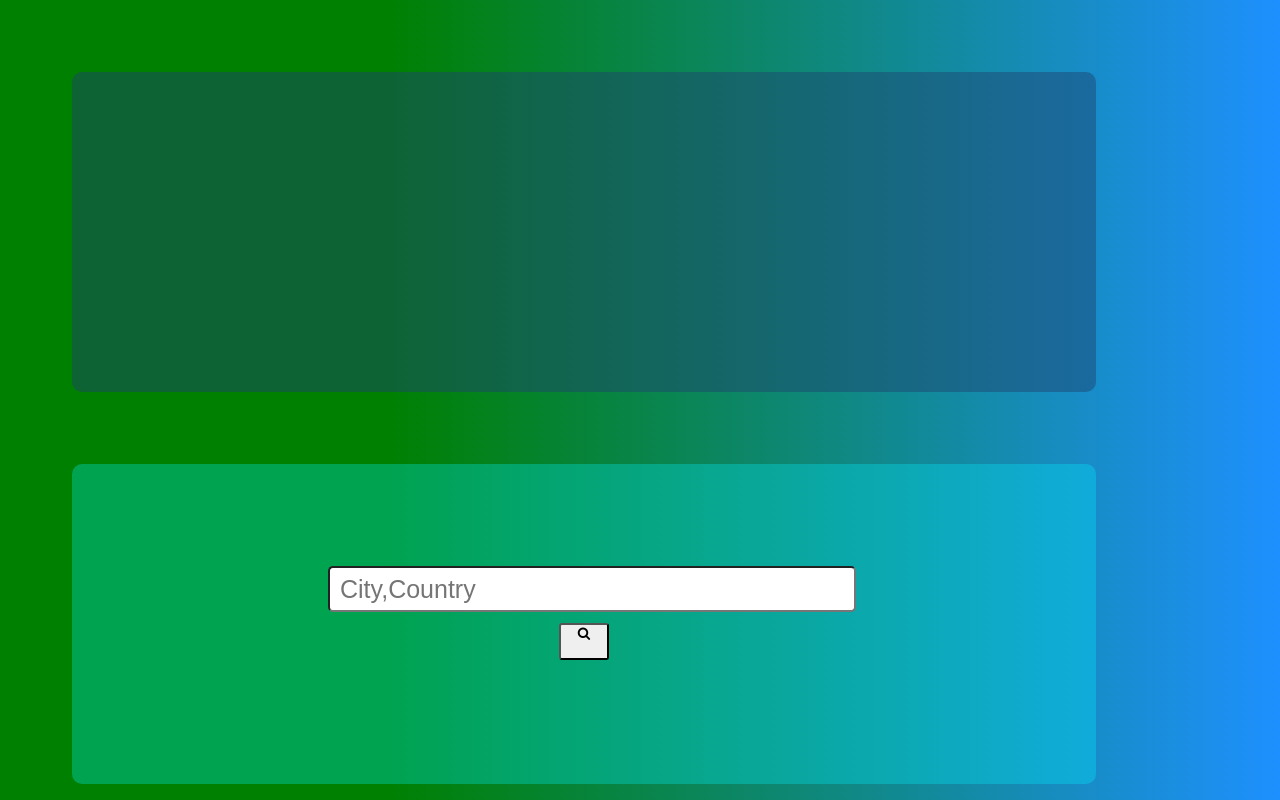
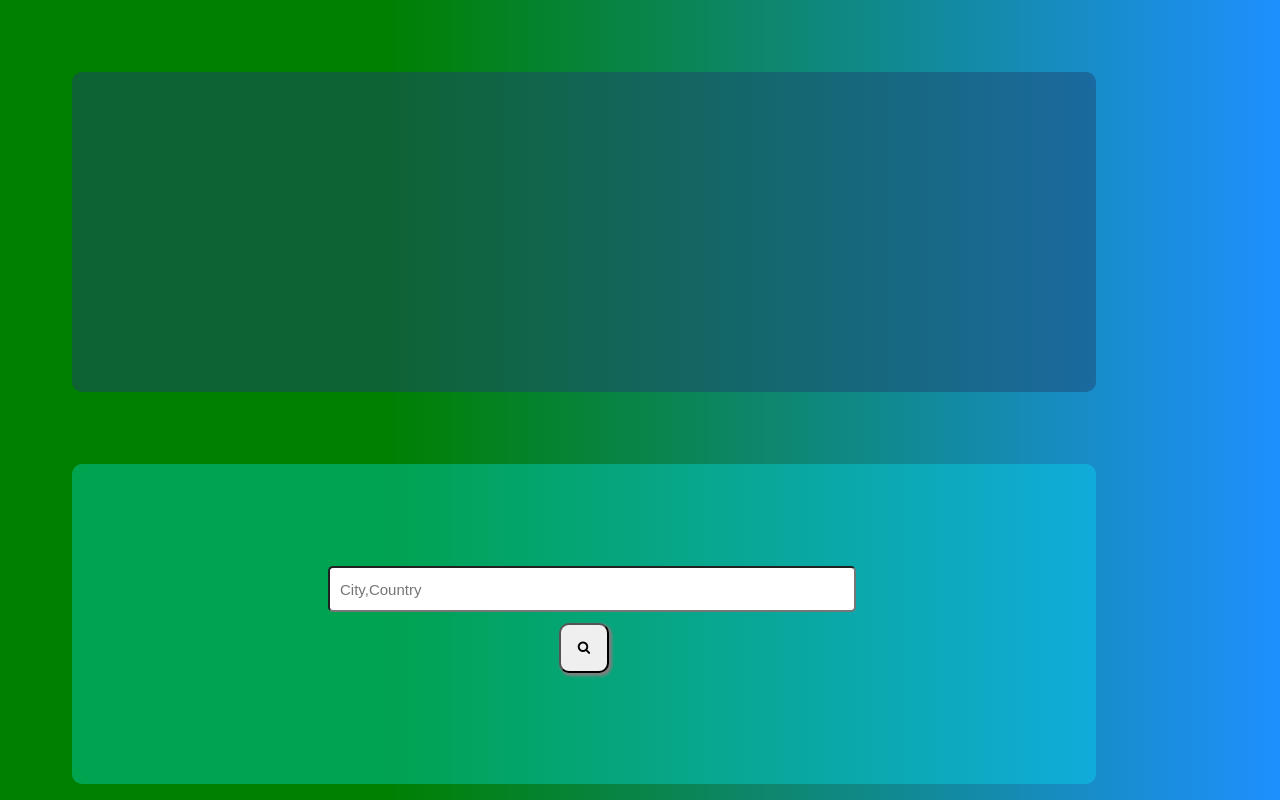
Before and after one commit to ibnjunaid/WeatherSite, a plain HTML site: page frontEnd/index.html in a window 1280 px wide. Drawn offline with Linux system fonts and the light colour scheme.

Commit message:
FrontEnd Almost Complete

```diff
--- a/frontEnd/index.html
+++ b/frontEnd/index.html
@@ -14,8 +14,10 @@
     </div>
 
     <div class ="control-container">
+    <form action ="/">
         <input type ="text" id ="cityName" placeholder="City,Country">
-        <button type="submit" id ="submit"><i class ="fa fa-search search"></i></button>
+        <button type="submit" id ="submit" action="/"><i class="fa search">&#xf002;</i></button>
+    </form>
     </div>
 </body>
 </html>
--- a/frontEnd/main.css
+++ b/frontEnd/main.css
@@ -24,20 +24,27 @@ input[type="text"]{
     height:40px;
     margin-left:25%;
     margin-top:10%;
-    font-size:25px;
+    font-size:15px;
     border-radius:5px;
     padding-left:10px;
     margin-bottom: 1%;
+    outline:none;
 }
-.search{
-    height:30px;
+input[type="text"]:focus{
+    font-size:20px;
 }
 button{
     display:block;
     margin:auto;
-    border-radius:3px;
+    border-radius:10px;
     width:50px;
+    height:50px;
+    color:black;
+    box-shadow: 2px 2px 3px 1px grey;
+    outline:none;
 }
 button:hover{
     outline:none;
+    background:linear-gradient(50deg,yellow,green);
+    border:0;
 }
```
Also changed, not shown: frontEnd/app.js (added).
